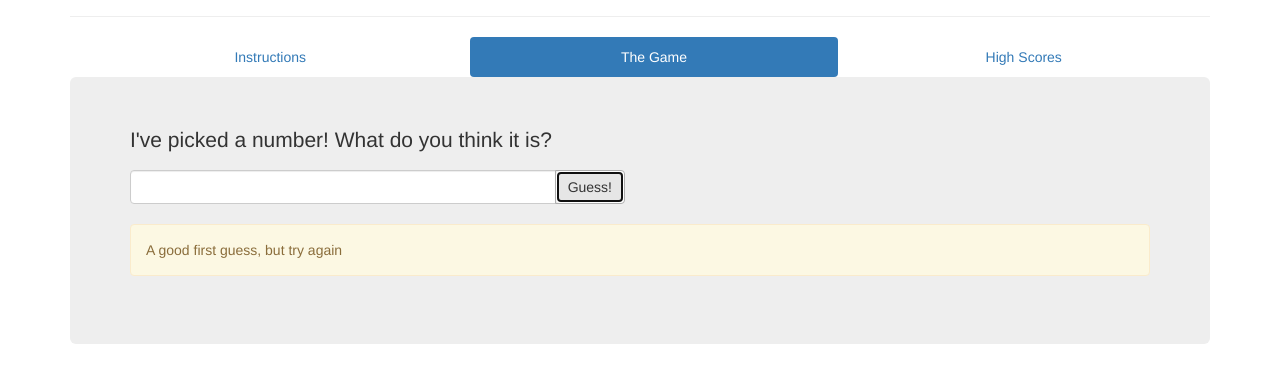
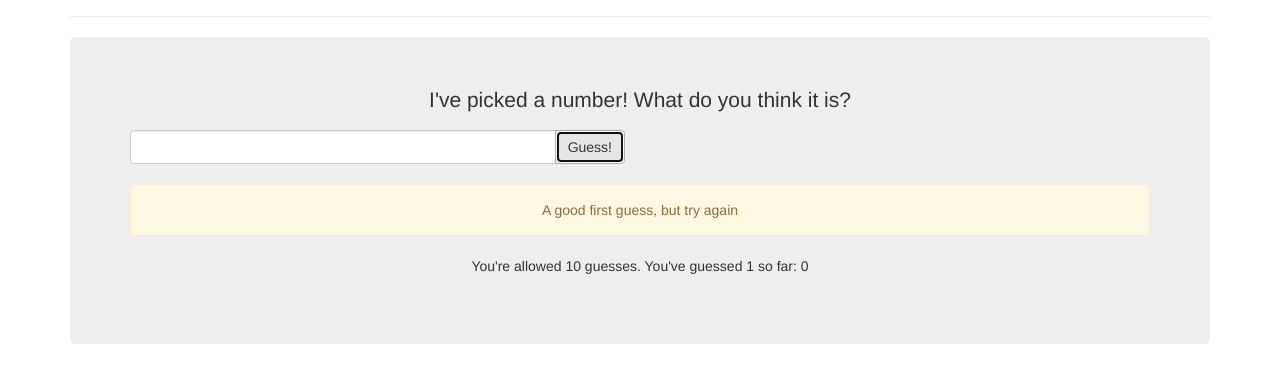
Before and after one commit to sarahzinger/guessingGame, a plain HTML site: page index.html in a window 1280 px wide. Both pictures are taken after a click on the button "Guess!". Shown: the part 83-466 px from the top of the page. Drawn offline with nearby package versions, Linux system fonts and the light colour scheme.

Commit message:
reset button added, along with general DRYing of code

```diff
--- a/index.html
+++ b/index.html
@@ -12,12 +12,7 @@
 		<div class="page-header text-center">
  		 <h1>Guessing Game</h1>
 		</div>
-		<ul class="nav nav-pills nav-justified">
-			<li role="presentation"><a href="#">Instructions</a></li>
- 			<li role="presentation" class="active"><a href="#">The Game</a></li>
- 			<li role="presentation" ><a href="#">High Scores</a></li>
-		</ul>
-		<div class="jumbotron" >
+		<div class="jumbotron text-center" >
 			<p>I've picked a number! What do you think it is?</p>
 			<div class="row"class ="text-center">
 			  <div class="col-lg-6" "text-center">
@@ -31,8 +26,10 @@
 			</div><!-- /.row -->
 			<br>
 			<div class="alert alert-success feedback" role="alert">Welcome! Pick a number between 1 and 100</div>
+			<div class="prevGuess" ></div>
+			<br>
+			<button type="button" class="btn btn-default playAgain">Play Again</button>
 
-			<button type="button" class="btn btn-default playAgain">Play Again</button>
 		</div>
 	</div>
 		<script src="http://ajax.googleapis.com/ajax/libs/jquery/1.11.1/jquery.min.js"></script>
--- a/js/app.js
+++ b/js/app.js
@@ -1,5 +1,4 @@
-var secretNumber, guessedNumber;
-var oldGuesses = [];
+var secretNumber, guessedNumber, oldGuesses;
 var randomizer = function(){
 	return Math.floor((Math.random() * 100) + 1);
 };
@@ -12,72 +11,98 @@ var isHotter = function(oldNum, newNum, winNum){
 		return false;
 	}
 };
-var newGame = function(){
-	//hides play again button
-	$(".playAgain").hide();
-	$(".feedback").text("Welcome! Pick a number between 1 and 100");
-};
-$(document).ready(function(){
 var resetAlerts = function(){
 	$(".feedback").removeClass("alert-success");
 	$(".feedback").removeClass("alert-warning");
 	$(".feedback").removeClass("alert-info");
 	$(".feedback").removeClass("alert-danger");
 };
+var newGame = function(){
+	//clears form and feedback box
+	$(".guessInput").val("");
+	resetAlerts();
+	//shows guessing section and feedback section, if previously hidden
+	$(".feedback").show();
+	$(".row").show();
+	//resets instructions
+	$("p").text("I've picked a number! What do you think it is?");
+	//hides play again button and previous guesses box
+	$(".playAgain").hide();
+	$(".prevGuess").hide();
+	//welcomes user
+	$(".feedback").addClass("alert-success");
+	$(".feedback").text("Welcome! Pick a number between 1 and 100");
+	//a random number is generated by the computer
+	secretNumber = randomizer();
+	//resets guessCount and oldGuesses
+	oldGuesses = [];
+};
+$(document).ready(function(){
+	//new game automatically starts
 	newGame();
 
-	//a random number is generated by the computer
-	secretNumber = randomizer();
+	$(".playAgain").on("click", function(){
+		newGame();
+	});
 	//on click of guess button
 	$(".guess").on("click", function(){
+
+		//checks to see if user has used up all guesses yet
+		//if it has it won't allow you to guess more and offers to play again
+		if(oldGuesses.length > 8){
+			$(".feedback").addClass("alert-warning");
+			$(".feedback").hide();
+			$(".row").hide();
+			$(".playAgain").show();
+			$("p").text("Oh no! You ran out of guesses. I was thinking of "+secretNumber);
+		}
+
 		//stores users guess
 		guessedNumber = +$(".guessInput").val();
 
+		//keeps track of the guessedNumber and shows it to user
+		oldGuesses.push(guessedNumber);
+		$(".prevGuess").text("You're allowed 10 guesses. You've guessed "+oldGuesses.length+" so far: "+oldGuesses).show();
+
+		//resets form and alert colors
+		resetAlerts();
+		$(".guessInput").val("");
+
 		//verifies that guessedNumber is a valid guess between 1-100
 		if(isNaN(guessedNumber)){
-			resetAlerts();
 			$(".feedback").addClass("alert-warning");
 			$(".feedback").text(":( That wasn't a valid number");
-			$(".guessInput").val("");
-		}
-		if(guessedNumber < 0|| guessedNumber > 100){
-			resetAlerts();
+
+		} else if(guessedNumber < 0 || guessedNumber > 100){
 			$(".feedback").addClass("alert-warning");
 			$(".feedback").text("That number wasn't between 1-100, try again!");
-			$(".guessInput").val("");
+
 		}
 		//checks to see if guessedNumber is a winner
-		if(guessedNumber===secretNumber){
-			resetAlerts();
+		else if(guessedNumber===secretNumber){
 			$(".feedback").addClass("alert-success");
 			$(".feedback").text("You won! And it only took you "+oldGuesses.length+" tries!");
-			$(".guessInput").val("");
+
 			//shows play again button
 			$(".playAgain").show();
 		}
 		//if guessedNumber isn't a winner:
 		else{
-			//keeps track of the guessedNumber
-			oldGuesses.push(guessedNumber);
 			//if this is the first guess, prompt to try again
 			if(oldGuesses.length < 2){
-				resetAlerts();
 				$(".feedback").addClass("alert-warning");
 				$(".feedback").text("A good first guess, but try again");
-				$(".guessInput").val("");
+
 			}
 			//checks to see if hotter or colder
 			else if(isHotter(oldGuesses[oldGuesses.length-2],oldGuesses[oldGuesses.length-1],secretNumber)){
-				resetAlerts();
 				$(".feedback").addClass("alert-danger");
 				$(".feedback").text("****Getting Warmer****");
-				$(".guessInput").val("");
 			}
 			else{
 				resetAlerts();
 				$(".feedback").addClass("alert-info");
 				$(".feedback").text("Brrrr.... you're colder");
-				$(".guessInput").val("");
 			}
 		}
 	});
```
